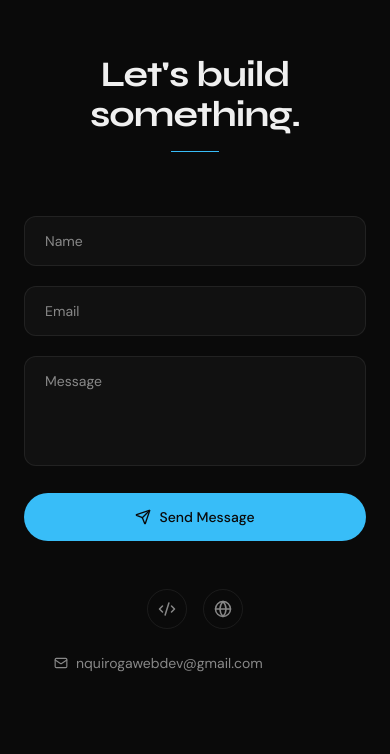
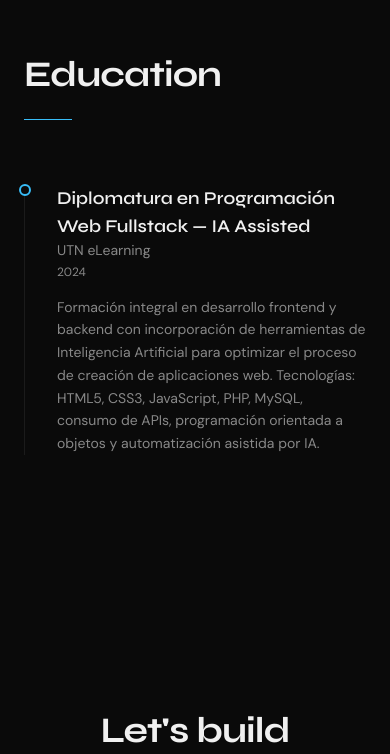
Before and after one commit to NicolasQuirogaweb/portafolio, a Next.js app: page / in a window 390 px wide. Shown: the part 7325-8079 px from the top of the page. Built offline with nearby package versions, Linux system fonts and the light colour scheme.

Commit message:
added Education section with UTN eLearning diploma

```diff
--- a/src/app/page.tsx
+++ b/src/app/page.tsx
@@ -7,6 +7,7 @@ import Hero from "@/components/sections/Hero";
 import About from "@/components/sections/About";
 import Projects from "@/components/sections/Projects";
 import Experience from "@/components/sections/Experience";
+import Education from "@/components/sections/Education";
 import Contact from "@/components/sections/Contact";
 
 export default function Home() {
@@ -22,6 +23,7 @@ export default function Home() {
         <About />
         <Projects />
         <Experience />
+        <Education />
         <Contact />
       </motion.main>
       <Footer />
--- /dev/null
+++ b/src/components/sections/Education.tsx
@@ -0,0 +1,57 @@
+"use client";
+
+import { motion } from "framer-motion";
+import { usePortfolio } from "@/i18n/provider";
+
+export default function Education() {
+  const portfolio = usePortfolio();
+
+  return (
+    <section id="education" className="px-6 py-32">
+      <div className="mx-auto max-w-6xl">
+        <motion.div
+          initial={{ opacity: 0, y: 30 }}
+          whileInView={{ opacity: 1, y: 0 }}
+          viewport={{ once: true, margin: "-50px" }}
+          transition={{ duration: 0.5 }}
+        >
+          <h2 className="font-display text-4xl font-bold tracking-tight text-[#f0f0f0] sm:text-5xl">
+            {portfolio.ui.educationTitle}
+          </h2>
+          <div className="mt-6 h-px w-12 bg-[#38bdf8]" />
+        </motion.div>
+
+        <div className="mt-16 space-y-0">
+          {portfolio.education.map((edu, i) => (
+            <motion.div
+              key={edu.institution}
+              initial={{ opacity: 0, y: 30 }}
+              whileInView={{ opacity: 1, y: 0 }}
+              viewport={{ once: true, margin: "-50px" }}
+              transition={{ duration: 0.5, delay: i * 0.1 }}
+              className="relative border-l border-[rgba(255,255,255,0.07)] pl-8 pb-12 last:pb-0"
+            >
+              <div className="absolute left-0 top-0 -translate-x-1/2">
+                <div className="h-3 w-3 rounded-full border-2 border-[#38bdf8] bg-[#0a0a0a]" />
+              </div>
+
+              <div className="flex flex-col gap-1 sm:flex-row sm:items-center sm:justify-between">
+                <div>
+                  <h3 className="font-display text-lg font-semibold text-[#f0f0f0]">
+                    {edu.degree}
+                  </h3>
+                  <p className="text-sm text-[#888888]">{edu.institution}</p>
+                </div>
+                <span className="text-xs text-[#888888]">{edu.date}</span>
+              </div>
+
+              <p className="mt-4 text-sm leading-relaxed text-[#888888]">
+                {edu.description}
+              </p>
+            </motion.div>
+          ))}
+        </div>
+      </div>
+    </section>
+  );
+}
--- a/src/i18n/en.ts
+++ b/src/i18n/en.ts
@@ -20,6 +20,7 @@ export const en: PortfolioData = {
     { label: "About", href: "#about" },
     { label: "Projects", href: "#projects" },
     { label: "Experience", href: "#experience" },
+    { label: "Education", href: "#education" },
     { label: "Contact", href: "#contact" },
   ],
   skills: [
@@ -145,6 +146,15 @@ export const en: PortfolioData = {
       ],
     },
   ],
+  education: [
+    {
+      institution: "UTN eLearning",
+      degree: "Diplomatura en Programación Web Fullstack — IA Assisted",
+      date: "2024",
+      description:
+        "Formación integral en desarrollo frontend y backend con incorporación de herramientas de Inteligencia Artificial para optimizar el proceso de creación de aplicaciones web. Tecnologías: HTML5, CSS3, JavaScript, PHP, MySQL, consumo de APIs, programación orientada a objetos y automatización asistida por IA.",
+    },
+  ],
   ui: {
     heroViewWork: "View Work",
     heroContactMe: "Contact Me",
@@ -157,6 +167,7 @@ export const en: PortfolioData = {
     projectFilterBackend: "Backend",
     projectFilterFullStack: "Full Stack",
     experienceTitle: "Experience",
+    educationTitle: "Education",
     contactHeading: "Let's build\nsomething.",
     contactNamePlaceholder: "Name",
     contactEmailPlaceholder: "Email",
--- a/src/i18n/es.ts
+++ b/src/i18n/es.ts
@@ -20,6 +20,7 @@ export const es: PortfolioData = {
     { label: "Sobre mí", href: "#about" },
     { label: "Proyectos", href: "#projects" },
     { label: "Experiencia", href: "#experience" },
+    { label: "Formación", href: "#education" },
     { label: "Contacto", href: "#contact" },
   ],
   skills: [
@@ -158,6 +159,15 @@ export const es: PortfolioData = {
       ],
     },
   ],
+  education: [
+    {
+      institution: "UTN eLearning",
+      degree: "Diplomatura en Programación Web Fullstack — IA Assisted",
+      date: "2024",
+      description:
+        "Formación integral en desarrollo frontend y backend con incorporación de herramientas de Inteligencia Artificial para optimizar el proceso de creación de aplicaciones web. Tecnologías: HTML5, CSS3, JavaScript, PHP, MySQL, consumo de APIs, programación orientada a objetos y automatización asistida por IA.",
+    },
+  ],
   ui: {
     heroViewWork: "Ver Trabajos",
     heroContactMe: "Contactarme",
@@ -170,6 +180,7 @@ export const es: PortfolioData = {
     projectFilterBackend: "Backend",
     projectFilterFullStack: "Full Stack",
     experienceTitle: "Experiencia",
+    educationTitle: "Formación",
     contactHeading: "Construyamos\nalgo.",
     contactNamePlaceholder: "Nombre",
     contactEmailPlaceholder: "Email",
```
Also changed, not shown: src/i18n/provider.tsx (+9 -0 lines).
